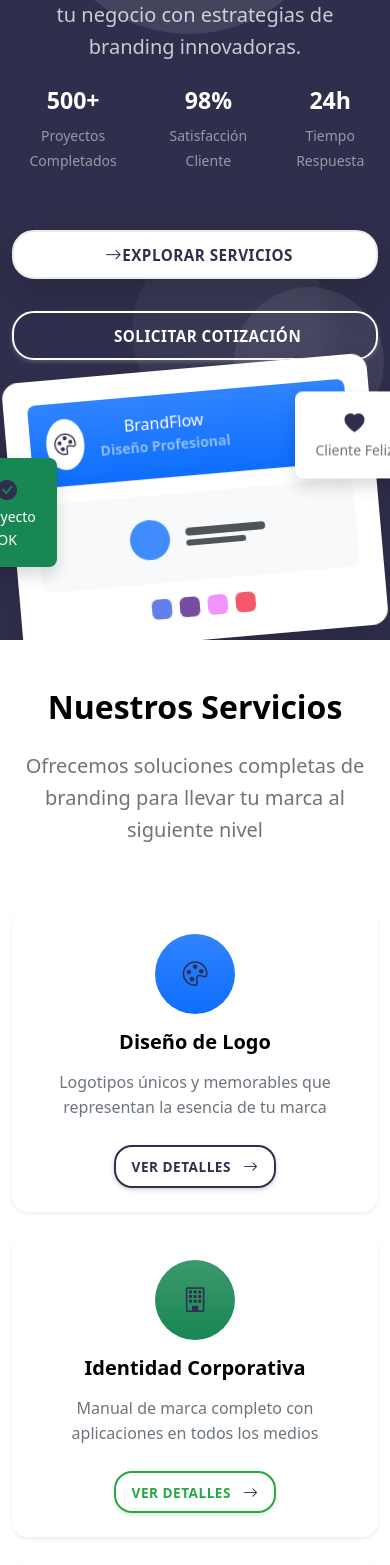
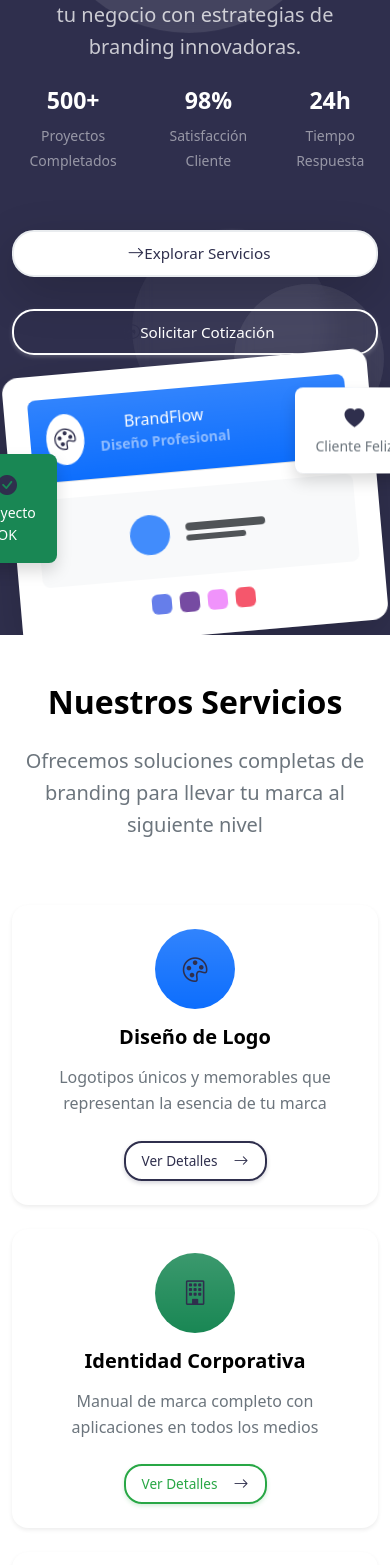
Before and after one commit to Menguitahh/BrandFlow-Front-End, a React (Create React App) app in the folder brandfront/: page / in a window 390 px wide. Shown: the part 432-1997 px from the top of the page. Built offline with nearby package versions, Linux system fonts and the light colour scheme; no server answers.

Commit message:
FEAT: Agregar estilos modernos y minimalistas para botones - Botones con diseÃ±o minimalista y sombras sutiles - 100% responsive para mÃ³viles y tablets - Compatible con todos los roles (admin, cliente, diseÃ±ador)

```diff
--- a/brandfront/src/index.js
+++ b/brandfront/src/index.js
@@ -1,6 +1,7 @@
 import React from 'react';
 import ReactDOM from 'react-dom/client';
 import './index.css';
+import './styles/modern-buttons.css';
 import App from './App';
 import reportWebVitals from './reportWebVitals';
 
--- /dev/null
+++ b/brandfront/src/styles/modern-buttons.css
@@ -0,0 +1,362 @@
+/* ========================================
+   ESTILOS MODERNOS Y MINIMALISTAS PARA BOTONES
+   ======================================== */
+
+/* Estilos base para todos los botones */
+.btn {
+  border-radius: 8px !important;
+  font-weight: 500 !important;
+  text-transform: none !important;
+  letter-spacing: 0 !important;
+  padding: 10px 20px !important;
+  transition: all 0.2s ease !important;
+  border: 1px solid transparent !important;
+  cursor: pointer !important;
+  display: inline-flex !important;
+  align-items: center !important;
+  justify-content: center !important;
+  gap: 8px !important;
+  box-shadow: none !important;
+}
+
+/* Efectos hover modernos */
+.btn:hover {
+  transform: translateY(-1px) !important;
+  box-shadow: 0 4px 8px rgba(0, 0, 0, 0.08) !important;
+}
+
+.btn:active {
+  transform: translateY(0) !important;
+  box-shadow: 0 2px 4px rgba(0, 0, 0, 0.05) !important;
+}
+
+/* Botones Small - más compactos */
+.btn-sm {
+  padding: 6px 14px !important;
+  font-size: 0.875rem !important;
+  border-radius: 6px !important;
+  gap: 6px !important;
+}
+
+/* Botones Large - más espaciosos */
+.btn-lg {
+  padding: 14px 28px !important;
+  font-size: 1rem !important;
+  border-radius: 10px !important;
+  gap: 10px !important;
+}
+
+/* ========================================
+   BOTONES PRIMARY (Azul Oscuro - BrandFlow)
+   ======================================== */
+.btn-primary {
+  background-color: #2f2f4d !important;
+  color: #ffffff !important;
+  border-color: transparent !important;
+}
+
+.btn-primary:hover {
+  background-color: #3a3a5a !important;
+  border-color: transparent !important;
+}
+
+.btn-primary:focus {
+  box-shadow: 0 0 0 3px rgba(47, 47, 77, 0.2) !important;
+}
+
+/* ========================================
+   BOTONES OUTLINE PRIMARY
+   ======================================== */
+.btn-outline-primary {
+  background-color: transparent !important;
+  color: #2f2f4d !important;
+  border-color: #2f2f4d !important;
+}
+
+.btn-outline-primary:hover {
+  background-color: #2f2f4d !important;
+  color: #ffffff !important;
+  border-color: #2f2f4d !important;
+}
+
+/* ========================================
+   BOTONES SUCCESS (Verde)
+   ======================================== */
+.btn-success {
+  background-color: #10b981 !important;
+  color: #ffffff !important;
+  border-color: transparent !important;
+}
+
+.btn-success:hover {
+  background-color: #059669 !important;
+  border-color: transparent !important;
+}
+
+/* ========================================
+   BOTONES OUTLINE SUCCESS
+   ======================================== */
+.btn-outline-success {
+  background-color: transparent !important;
+  color: #10b981 !important;
+  border-color: #10b981 !important;
+}
+
+.btn-outline-success:hover {
+  background-color: #10b981 !important;
+  color: #ffffff !important;
+  border-color: #10b981 !important;
+}
+
+/* ========================================
+   BOTONES SECONDARY (Gris)
+   ======================================== */
+.btn-secondary {
+  background-color: #6b7280 !important;
+  color: #ffffff !important;
+  border-color: transparent !important;
+}
+
+.btn-secondary:hover {
+  background-color: #4b5563 !important;
+  border-color: transparent !important;
+}
+
+/* ========================================
+   BOTONES OUTLINE SECONDARY
+   ======================================== */
+.btn-outline-secondary {
+  background-color: transparent !important;
+  color: #6b7280 !important;
+  border-color: #6b7280 !important;
+}
+
+.btn-outline-secondary:hover {
+  background-color: #6b7280 !important;
+  color: #ffffff !important;
+  border-color: #6b7280 !important;
+}
+
+/* ========================================
+   BOTONES DANGER (Rojo)
+   ======================================== */
+.btn-danger {
+  background-color: #ef4444 !important;
+  color: #ffffff !important;
+  border-color: transparent !important;
+}
+
+.btn-danger:hover {
+  background-color: #dc2626 !important;
+  border-color: transparent !important;
+}
+
+/* ========================================
+   BOTONES OUTLINE DANGER
+   ======================================== */
+.btn-outline-danger {
+  background-color: transparent !important;
+  color: #ef4444 !important;
+  border-color: #ef4444 !important;
+}
+
+.btn-outline-danger:hover {
+  background-color: #ef4444 !important;
+  color: #ffffff !important;
+  border-color: #ef4444 !important;
+}
+
+/* ========================================
+   BOTONES INFO (Azul)
+   ======================================== */
+.btn-info {
+  background-color: #3b82f6 !important;
+  color: #ffffff !important;
+  border-color: transparent !important;
+}
+
+.btn-info:hover {
+  background-color: #2563eb !important;
+  border-color: transparent !important;
+}
+
+/* ========================================
+   BOTONES OUTLINE INFO
+   ======================================== */
+.btn-outline-info {
+  background-color: transparent !important;
+  color: #3b82f6 !important;
+  border-color: #3b82f6 !important;
+}
+
+.btn-outline-info:hover {
+  background-color: #3b82f6 !important;
+  color: #ffffff !important;
+  border-color: #3b82f6 !important;
+}
+
+/* ========================================
+   BOTONES WARNING (Amarillo)
+   ======================================== */
+.btn-warning {
+  background-color: #f59e0b !important;
+  color: #ffffff !important;
+  border-color: transparent !important;
+}
+
+.btn-warning:hover {
+  background-color: #d97706 !important;
+  border-color: transparent !important;
+}
+
+/* ========================================
+   BOTONES LIGHT (Claro)
+   ======================================== */
+.btn-light {
+  background-color: #ffffff !important;
+  color: #1f2937 !important;
+  border-color: #e5e7eb !important;
+}
+
+.btn-light:hover {
+  background-color: #f9fafb !important;
+  border-color: #d1d5db !important;
+}
+
+/* ========================================
+   BOTONES DISABLED
+   ======================================== */
+.btn:disabled,
+.btn.disabled {
+  opacity: 0.5 !important;
+  cursor: not-allowed !important;
+  transform: none !important;
+}
+
+/* ========================================
+   BOTONES CON ICONOS
+   ======================================== */
+.btn .bi {
+  font-size: 1rem !important;
+  line-height: 1 !important;
+}
+
+/* ========================================
+   BOTONES EN GRUPOS
+   ======================================== */
+.btn-group {
+  display: inline-flex !important;
+  gap: 4px !important;
+}
+
+.btn-group .btn {
+  border-radius: 8px !important;
+  margin: 0 !important;
+}
+
+/* ========================================
+   RESPONSIVE - MÓVILES Y TABLETS
+   ======================================== */
+@media (max-width: 768px) {
+  .btn {
+    padding: 10px 18px !important;
+    font-size: 0.875rem !important;
+  }
+
+  .btn-sm {
+    padding: 6px 12px !important;
+    font-size: 0.8125rem !important;
+  }
+
+  .btn-lg {
+    padding: 12px 24px !important;
+    font-size: 0.9375rem !important;
+  }
+
+  /* Stack de botones en móvil */
+  .btn-group {
+    flex-direction: column !important;
+    width: 100% !important;
+  }
+
+  .btn-group .btn {
+    width: 100% !important;
+    margin-bottom: 8px !important;
+  }
+
+  .btn-group .btn:last-child {
+    margin-bottom: 0 !important;
+  }
+}
+
+@media (max-width: 576px) {
+  .btn {
+    padding: 8px 16px !important;
+    font-size: 0.8125rem !important;
+  }
+
+  .btn-sm {
+    padding: 5px 10px !important;
+    font-size: 0.75rem !important;
+  }
+
+  .btn-lg {
+    padding: 10px 20px !important;
+    font-size: 0.875rem !important;
+  }
+
+  /* Botones en tablas responsivas */
+  .table-responsive .btn {
+    padding: 6px 12px !important;
+    font-size: 0.75rem !important;
+  }
+}
+
+/* ========================================
+   MEJORAS ESPECÍFICAS PARA TABLAS
+   ======================================== */
+.table .btn {
+  margin-right: 4px !important;
+}
+
+.table .btn:last-child {
+  margin-right: 0 !important;
+}
+
+/* Stack botones en tablas en móvil */
+@media (max-width: 768px) {
+  .table .btn {
+    display: block !important;
+    width: 100% !important;
+    margin-right: 0 !important;
+    margin-bottom: 4px !important;
+  }
+
+  .table .btn:last-child {
+    margin-bottom: 0 !important;
+  }
+}
+
+/* ========================================
+   BADGES MODERNOS
+   ======================================== */
+.badge {
+  border-radius: 6px !important;
+  padding: 4px 10px !important;
+  font-weight: 500 !important;
+  font-size: 0.75rem !important;
+}
+
+/* ========================================
+   MEJORAS EN CARDS
+   ======================================== */
+.card .btn {
+  margin-top: 0.5rem !important;
+}
+
+@media (max-width: 768px) {
+  .card .btn {
+    width: 100% !important;
+    margin-top: 0.75rem !important;
+  }
+}
```
